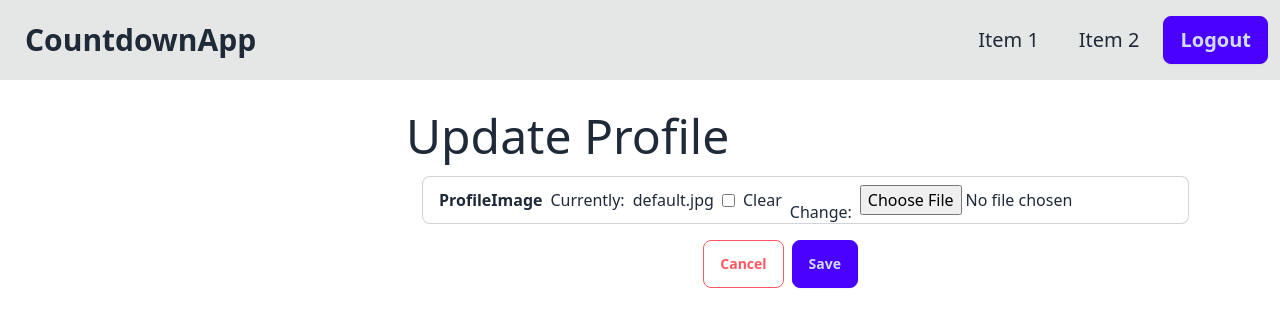
After one commit to matthew-talamantes/CountDownApp, a Django app: page /account/profile/update/ in a window 1280 px wide. The commit adds this page. Shown: the top 327 px of the page. Run offline with Django 4.2, Linux system fonts and the light colour scheme; the visitor is signed in with stand-in values (Sample User, id 1); data comes from the database, SQL or seed files in the repository; style sheets or scripts are compiled from the project's sources; parts of the project's set-up code (start-up, migrations or seed data) failed here and were passed over; some libraries are stand-ins or nearby versions.

Commit message:
Add profile update view

```diff
--- a/backend/countdown/myuser/urls.py
+++ b/backend/countdown/myuser/urls.py
@@ -1,6 +1,7 @@
 from django.urls import path
-from .views import UserProfileDetailView
+from .views import UserProfileDetailView, UserProfileUpdateView
 
 urlpatterns = [
     path('profile/', UserProfileDetailView.as_view(), name='profile'),
+    path('profile/update/', UserProfileUpdateView.as_view(), name='profile-update'),
 ]
--- a/backend/countdown/myuser/views.py
+++ b/backend/countdown/myuser/views.py
@@ -1,7 +1,7 @@
 from django.core.validators import validate_email, ValidationError
 from django.http import JsonResponse
-from django.views.generic import (DetailView)
-from django.contrib.auth.mixins import LoginRequiredMixin
+from django.views.generic import (DetailView, UpdateView)
+from django.contrib.auth.mixins import LoginRequiredMixin, UserPassesTestMixin
 
 from dj_rest_auth.registration.views import RegisterView
 from allauth.account import signals
@@ -47,3 +47,15 @@ class UserProfileDetailView(LoginRequiredMixin, DetailView):
         context = super().get_context_data(**kwargs)
         context['user'] = self.request.user
         return context
+
+class UserProfileUpdateView(LoginRequiredMixin, UserPassesTestMixin, UpdateView):
+    model = Profile
+    template_name = 'myuser/profile_update.html'
+    fields = ['profileImage']
+
+    def get_object(self):
+        return Profile.objects.get(user=self.request.user)
+
+    def test_func(self):
+        profile = self.get_object()
+        return self.request.user == profile.user
--- a/backend/countdown/templates/myuser/profile.html
+++ b/backend/countdown/templates/myuser/profile.html
@@ -3,7 +3,7 @@
 <section class="container mx-auto max-w-[800px]">
     <div class="flex flex-row justify-end gap-2">
         <a class="btn btn-ghost">View Public Profile</a>
-        <a class="btn btn-primary">Edit Profile</a>
+        <a class="btn btn-primary" href="{% url 'profile-update' %}">Edit Profile</a>
     </div>
     <div class="flex flex-row justify-between items-start my-6">
         <div class="">
--- /dev/null
+++ b/backend/countdown/templates/myuser/profile_update.html
@@ -0,0 +1,17 @@
+{% extends 'counts/base.html' %}
+
+{% block content %}
+<section class="container mx-auto mt-8 px-4 max-w-[500px]">
+    <h1 class="text-5xl my-2">Update Profile</h1>
+    <article class="container mx-auto sm:px-4">
+        <form method="POST">
+            {% csrf_token %}
+            {{ form }}
+            <div class="flex flex-row justify-end mt-2 gap-2">
+                <a class="btn btn-outline btn-error" href="{% url 'profile' %}">Cancel</a>
+                <button class="btn btn-primary" type="submit">Save</button>
+            </div>
+        </form>
+    </article>
+</section>
+{% endblock content %}
```
